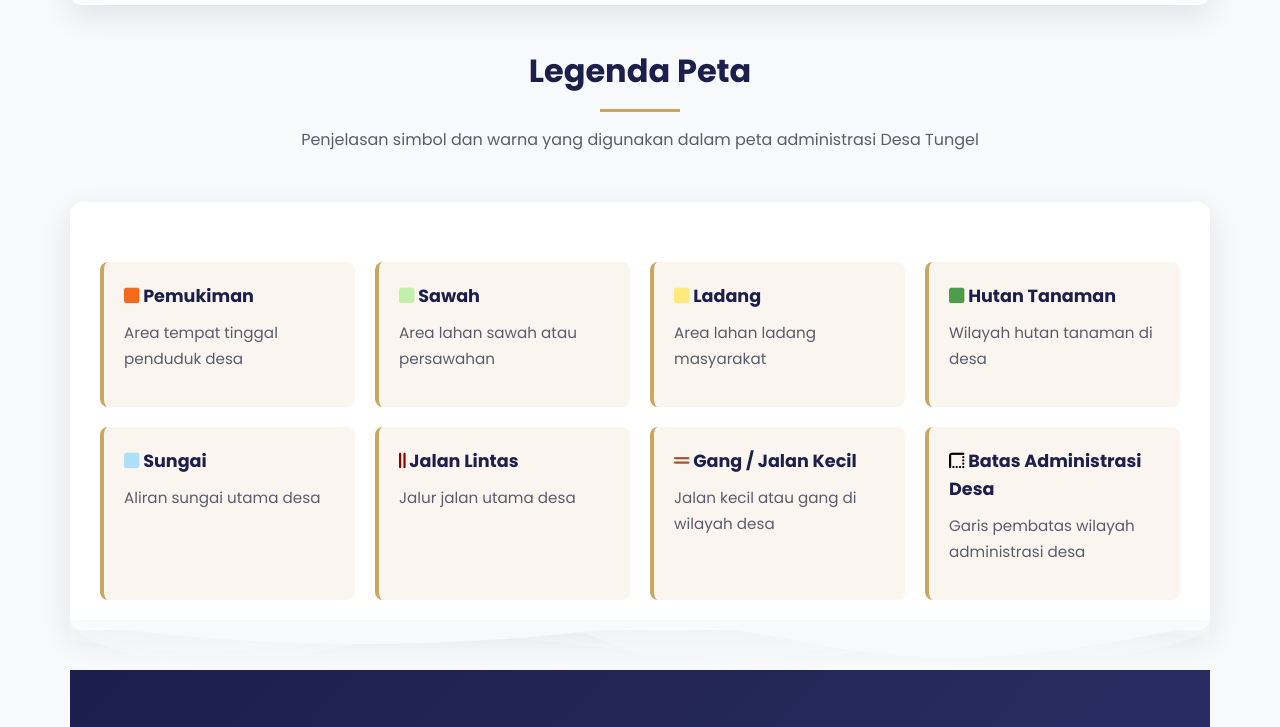
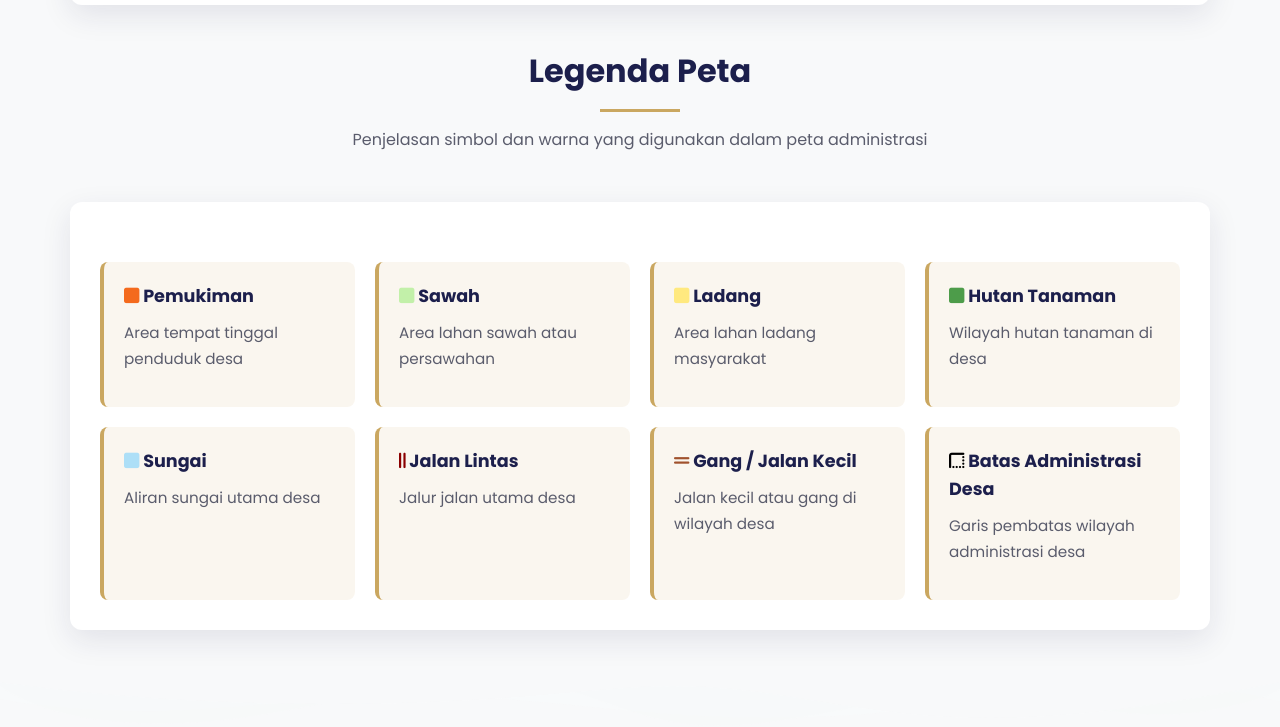
Before and after one commit to desatungel113/kecamatanrikitgaib, a plain HTML site: page petaadministrasi.html in a window 1280 px wide. Shown: the part 2021-2748 px from the top of the page. Drawn offline with Linux system fonts and the light colour scheme.

Commit message:
Update petaadministrasi.html

```diff
--- a/petaadministrasi.html
+++ b/petaadministrasi.html
@@ -600,7 +600,7 @@
 
   <div class="section-title">
       <h2>Legenda Peta</h2>
-  <p>Penjelasan simbol dan warna yang digunakan dalam peta administrasi Desa Tungel</p>
+      <p>Penjelasan simbol dan warna yang digunakan dalam peta administrasi</p>
     </div>
 
     <div class="peta-container">
@@ -637,6 +637,7 @@
       <div class="info-box">
         <h4><i class="fas fa-border-style" style="color: black;"></i> Batas Administrasi Desa</h4>
         <p>Garis pembatas wilayah administrasi desa</p>
+          </div>
         </div>
       </div>
     </div>
```
Lines whose indentation alone changed are shown as unchanged.
